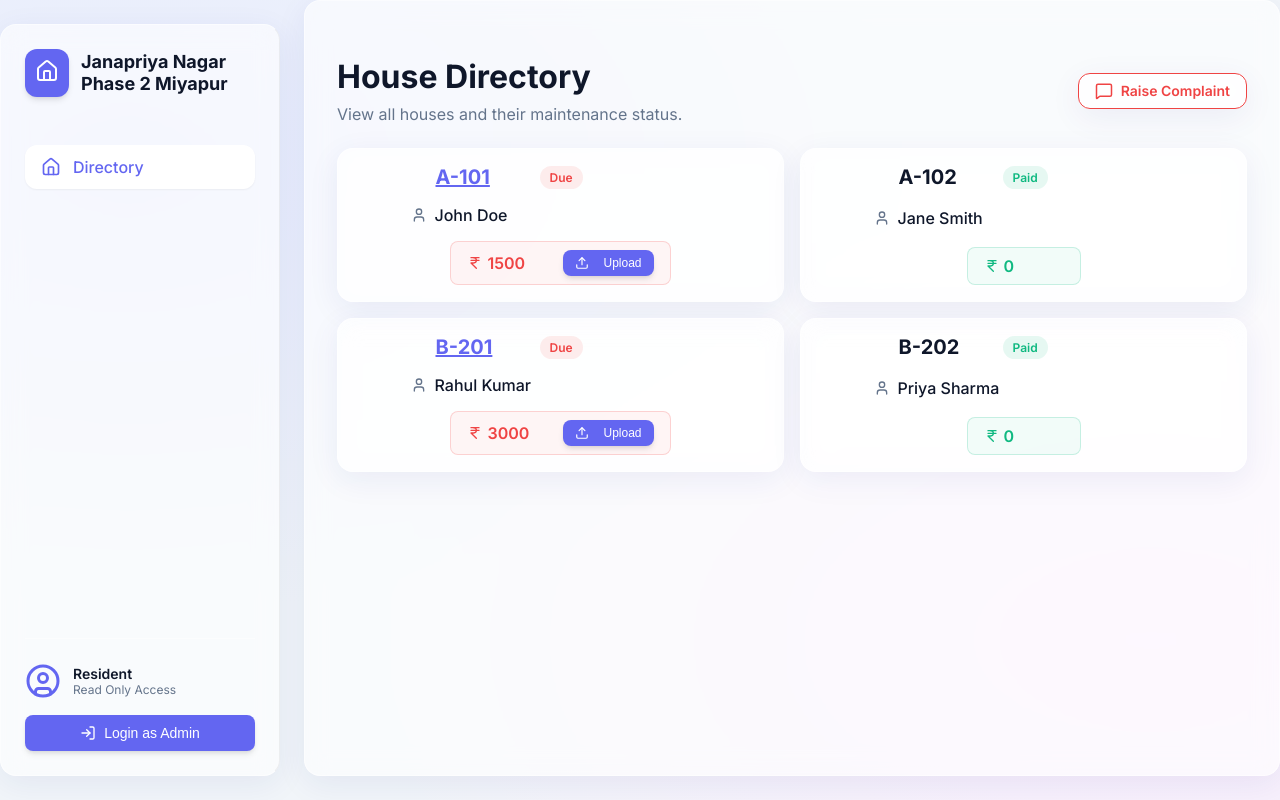
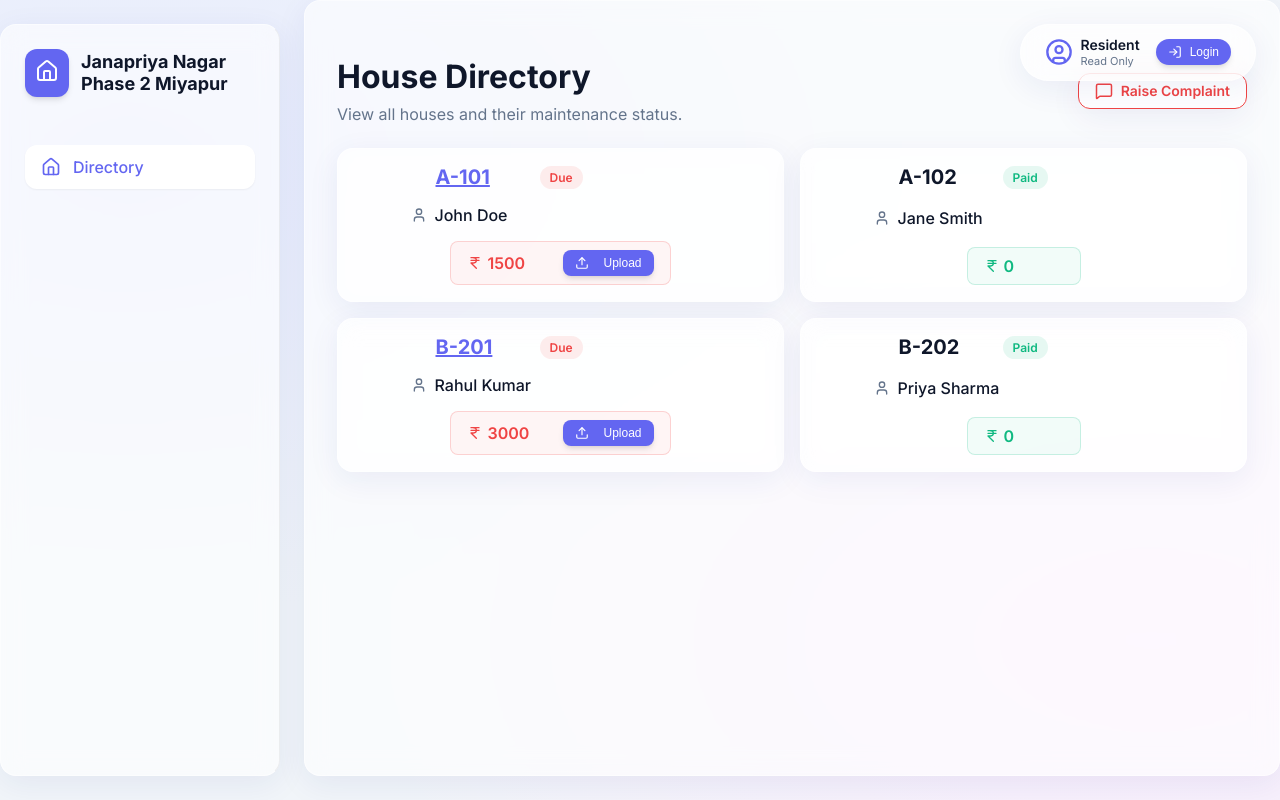
Before and after one commit to VenuInturiphoos/Janapriya-Community, a React (Vite) app: page /#/houses in a window 1280 px wide. Built offline with nearby package versions, Linux system fonts and the light colour scheme; no server answers; the database is empty.

Commit message:
Move user details to a floating widget in the top right corner

```diff
--- a/src/App.jsx
+++ b/src/App.jsx
@@ -1,5 +1,6 @@
 import { HashRouter as Router, Routes, Route, Navigate } from 'react-router-dom';
 import { useState, useEffect } from 'react';
+import { UserCircle, LogOut, LogIn } from 'lucide-react';
 import Sidebar from './components/Sidebar';
 import HouseList from './components/HouseList';
 import AdminPanel from './components/AdminPanel';
@@ -40,7 +41,37 @@ function App() {
   }, []);
 
   return (
-    <div style={{ width: '100%', minHeight: '100vh', display: 'flex', flexDirection: 'column' }}>
+    <div style={{ width: '100%', minHeight: '100vh', display: 'flex', flexDirection: 'column', position: 'relative' }}>
+      {/* Top Right User Details Widget */}
+      <div className="glass" style={{
+        position: 'absolute',
+        top: '24px',
+        right: '24px',
+        zIndex: 100,
+        display: 'flex',
+        alignItems: 'center',
+        gap: '16px',
+        padding: '12px 24px',
+        borderRadius: '100px',
+        boxShadow: 'var(--shadow-glass)'
+      }}>
+        <div style={{ display: 'flex', alignItems: 'center', gap: '8px' }}>
+          <UserCircle size={28} color="var(--primary)" />
+          <div style={{ display: 'flex', flexDirection: 'column' }}>
+            <span style={{ fontWeight: 600, fontSize: '14px', lineHeight: '1.2' }}>{isAdmin ? 'Admin User' : 'Resident'}</span>
+            <span style={{ fontSize: '11px', color: 'var(--text-muted)' }}>Read {isAdmin ? '& Write' : 'Only'}</span>
+          </div>
+        </div>
+        <button
+          className={`btn ${isAdmin ? 'btn-outline' : 'btn-primary'}`}
+          style={{ padding: '6px 12px', fontSize: '12px', borderRadius: '100px' }}
+          onClick={() => setIsAdmin(!isAdmin)}
+        >
+          {isAdmin ? <LogOut size={14} /> : <LogIn size={14} />}
+          {isAdmin ? 'Logout' : 'Login'}
+        </button>
+      </div>
+
       {bannerImageUrl && (
         <div style={{
           width: '100%',
--- a/src/components/Sidebar.jsx
+++ b/src/components/Sidebar.jsx
@@ -25,24 +25,6 @@ export default function Sidebar({ isAdmin, setIsAdmin }) {
         )}
       </nav>
 
-      <div style={{ marginTop: 'auto', paddingTop: '24px', borderTop: '1px solid var(--border-glass)' }}>
-        <div style={{ display: 'flex', alignItems: 'center', gap: '12px', marginBottom: '16px' }}>
-          <UserCircle size={36} color="var(--primary)" />
-          <div>
-            <div style={{ fontWeight: 600, fontSize: '14px' }}>{isAdmin ? 'Admin User' : 'Resident'}</div>
-            <div style={{ fontSize: '12px', color: 'var(--text-muted)' }}>Read {isAdmin ? '& Write' : 'Only'} Access</div>
-          </div>
-        </div>
-
-        <button
-          className={`btn ${isAdmin ? 'btn-outline' : 'btn-primary'}`}
-          style={{ width: '100%', justifyContent: 'center' }}
-          onClick={() => setIsAdmin(!isAdmin)}
-        >
-          {isAdmin ? <LogOut size={16} /> : <LogIn size={16} />}
-          {isAdmin ? 'Logout Admin' : 'Login as Admin'}
-        </button>
-      </div>
     </div>
   );
 }
```
